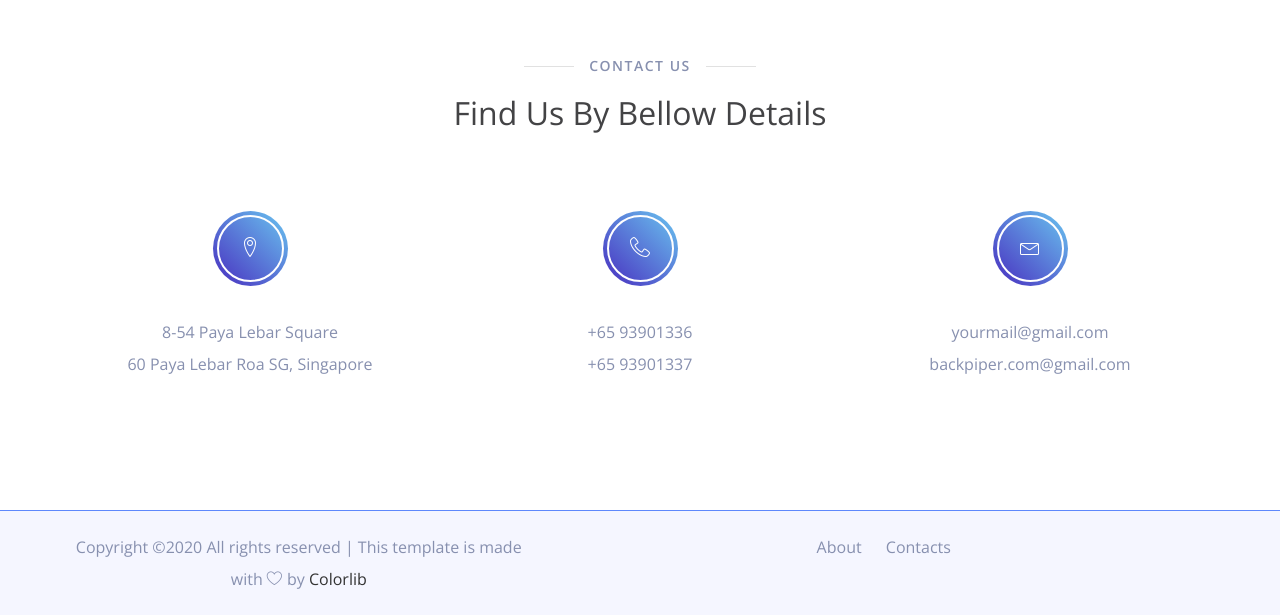
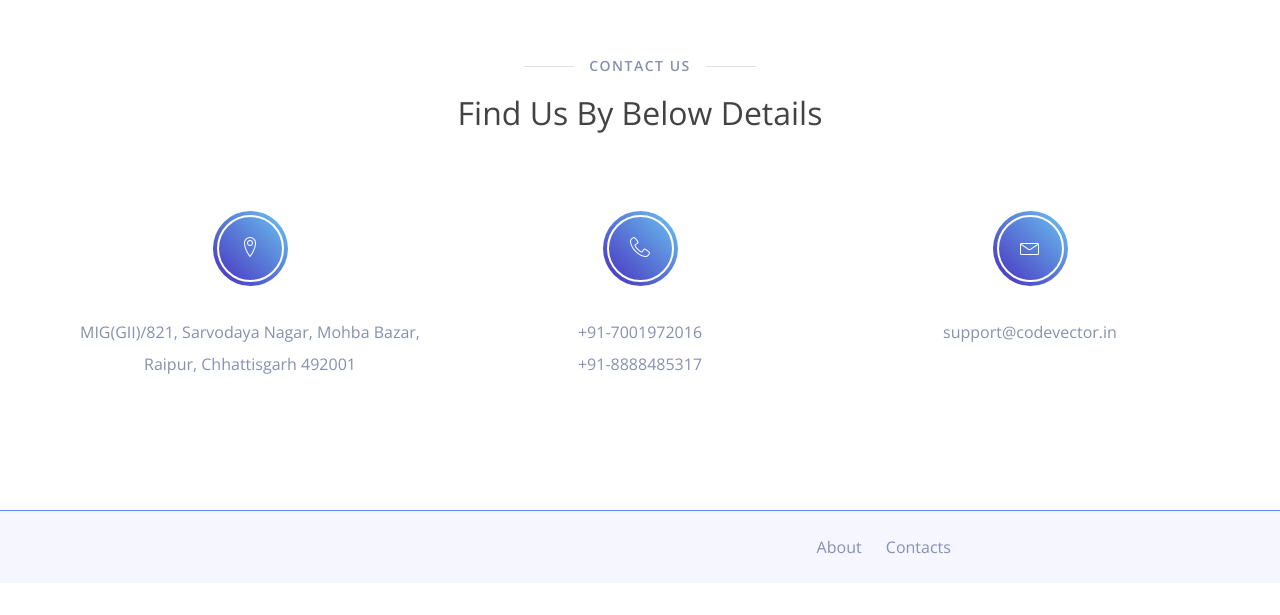
Before and after one commit to werainkhatri/easy-angrezi, a plain HTML site: page index.html in a window 1280 px wide. Shown: the part 1710-2325 px from the top of the page. After the commit the page ends 2293 px from the top, so only its background shows below. Drawn offline with nearby package versions, Linux system fonts and the light colour scheme.

Commit message:
feat: contact us details with clickable links

```diff
--- a/index.html
+++ b/index.html
@@ -586,7 +586,7 @@
                     <div class="col-xs-12">
                         <div class="page-title text-center">
                             <h5 class="title">Contact US</h5>
-                            <h3 class="dark-color">Find Us By Bellow Details</h3>
+                            <h3 class="dark-color">Find Us By Below Details</h3>
                             <div class="space-60"></div>
                         </div>
                     </div>
@@ -594,28 +594,34 @@
                 <div class="row">
                     <div class="col-xs-12 col-sm-4">
                         <div class="footer-box">
+                            <a href="http://maps.google.com?q=21.261100,81.584500">
                                 <div class="box-icon">
                                     <span class="lnr lnr-map-marker"></span>
                                 </div>
-                            <p>8-54 Paya Lebar Square <br /> 60 Paya Lebar Roa SG, Singapore</p>
+                            </a>
+                            <p>MIG(GII)/821, Sarvodaya Nagar, Mohba Bazar,<br/>Raipur, Chhattisgarh 492001</p>
                         </div>
                         <div class="space-30 hidden visible-xs"></div>
                     </div>
                     <div class="col-xs-12 col-sm-4">
                         <div class="footer-box">
+                            <a href="tel:+91-7001972016">
                                 <div class="box-icon">
                                     <span class="lnr lnr-phone-handset"></span>
                                 </div>
-                            <p>+65 93901336 <br /> +65 93901337</p>
+                            </a>
+                            <p>+91-7001972016 <br /> +91-8888485317</p>
                         </div>
                         <div class="space-30 hidden visible-xs"></div>
                     </div>
                     <div class="col-xs-12 col-sm-4">
                         <div class="footer-box">
+                            <a href="mailto:support@codevector.in">
                                 <div class="box-icon">
                                     <span class="lnr lnr-envelope"></span>
                                 </div>
-                            <p>yourmail@gmail.com <br /> backpiper.com@gmail.com
+                            </a>
+                            <p>support@codevector.in
                             </p>
                         </div>
                     </div>
@@ -628,7 +634,7 @@
                 <div class="row">
                     <div class="col-xs-12 col-md-5">
                         <!-- Link back to Colorlib can't be removed. Template is licensed under CC BY 3.0. -->
-            <span>Copyright &copy;<script>document.write(new Date().getFullYear());</script> All rights reserved | This template is made with <i class="lnr lnr-heart" aria-hidden="true"></i> by <a href="https://colorlib.com" target="_blank">Colorlib</a></span>
+            <!-- <span>Copyright &copy;<script>document.write(new Date().getFullYear());</script> All rights reserved | This template is made with <i class="lnr lnr-heart" aria-hidden="true"></i> by <a href="https://colorlib.com" target="_blank">Colorlib</a></span> -->
             <!-- Link back to Colorlib can't be removed. Template is licensed under CC BY 3.0. -->
                         <div class="space-30 hidden visible-xs"></div>
                     </div>
```
Lines whose indentation alone changed are shown as unchanged.
